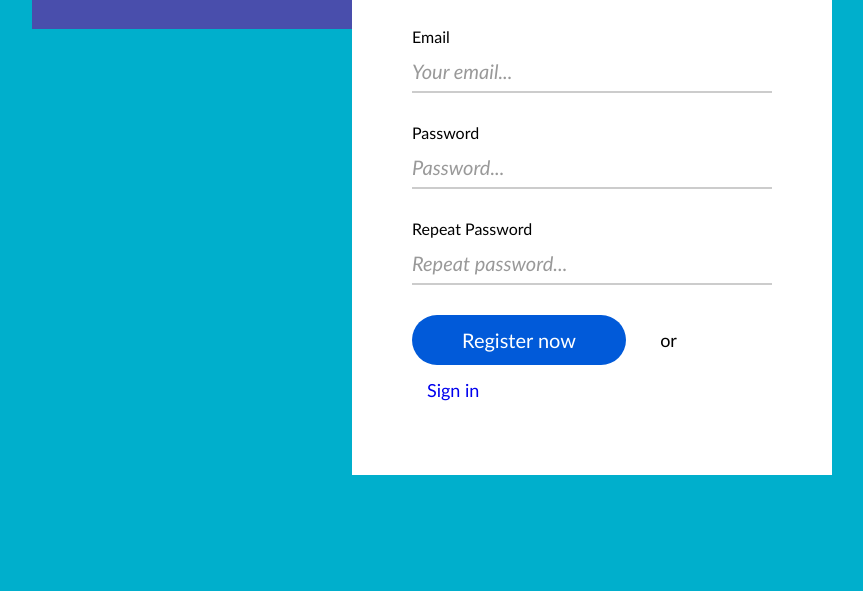
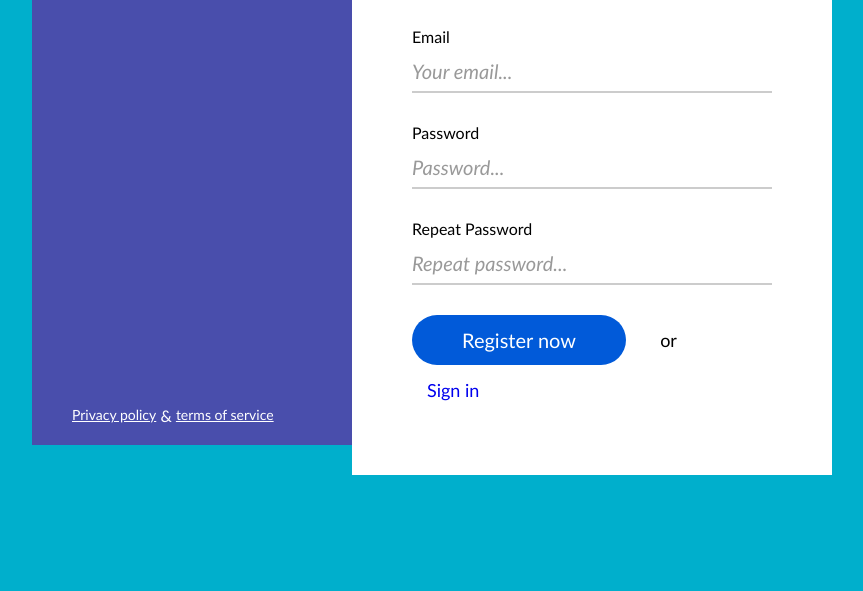
Before and after one commit to front-end-by-rimantas/32-grupe-sign-up, a website: page index.html in a window 1280 px wide. Shown: the part 209-800 px from the top of the page, without its empty margins (208-1071 px from the left). Drawn offline with Linux system fonts and the light colour scheme.

Commit message:
Left column "auto" height

```diff
--- a/css/main.css
+++ b/css/main.css
@@ -17,19 +17,22 @@ body {
     width: 800px;
     margin-top: 80px;
     margin-left: calc(50% - 400px);
+    position: relative;
 }
 
 .left-column {
     width: 40%;
     float: left;
     padding: 40px;
-    margin-top: 20px;
     background-color: #494eac;
     background-image: url(../img/hill.png);
     background-position: center;
     background-repeat: no-repeat;
     background-size: cover;
     color: #fff;
+    position: absolute;
+    top: 30px;
+    bottom: 30px;
 }
 
 .main-title {
@@ -41,7 +44,10 @@ body {
 
 .bottom-links {
     display: inline-block;
-    width: 100%;
+    position: absolute;
+    bottom: 20px;
+    left: 40px;
+    right: 40px;
 }
 
 .bottom-links > .link {
@@ -54,7 +60,7 @@ body {
 
 .right-column {
     width: 60%;
-    float: left;
+    float: right;
     padding: 60px;
     background-color: #fff;
     position: relative;
```
